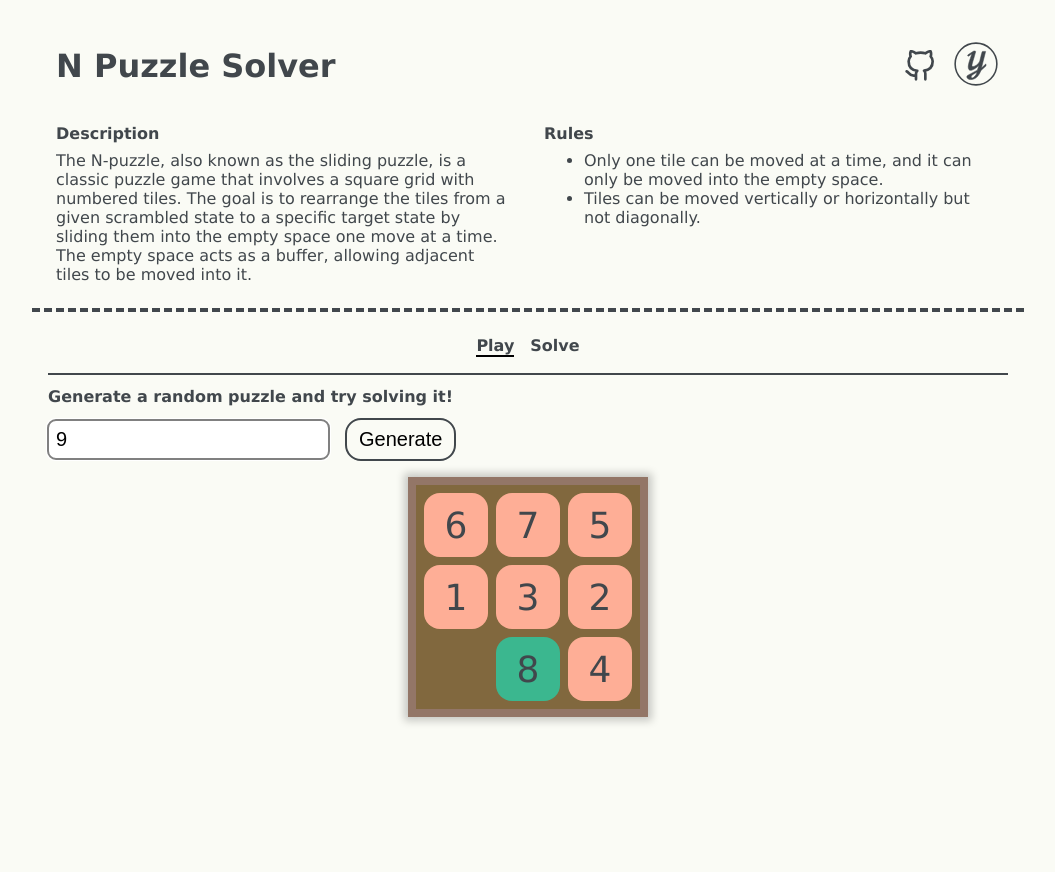
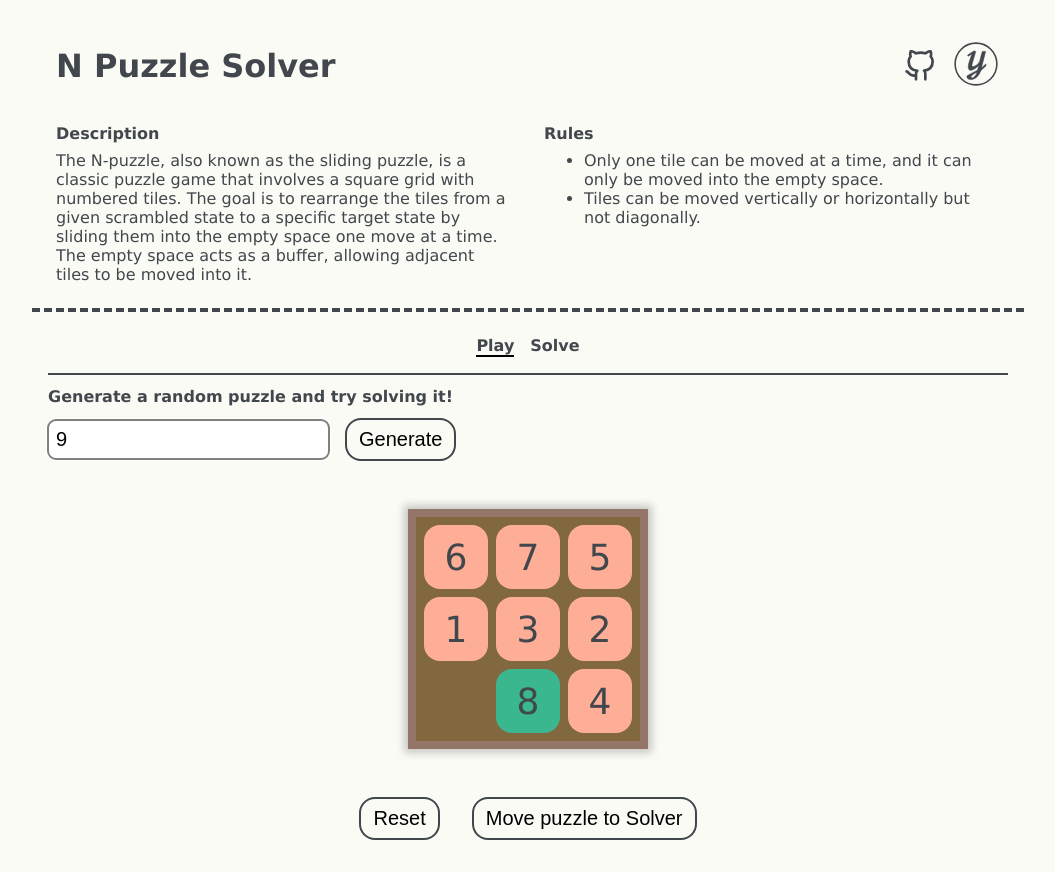
Before and after one commit to yashUcr773/N-Puzzle-Solver, an Angular app: page / in a window 1280 px wide. Shown: the whole page, without its empty margins (112-1167 px from the left). Before the commit the page ends 800 px from the top, so only its background shows below. Built offline with nearby package versions, Linux system fonts and the light colour scheme.

Commit message:
added reset and move button

```diff
--- a/src/app/components/main/main.component.html
+++ b/src/app/components/main/main.component.html
@@ -63,10 +63,10 @@
             </div>
             <div class="content-body">
                 <ng-container *ngIf="activeMode=='Play'">
-                    <app-player></app-player>
+                    <app-player (movePuzzleToSolverEvent)="movePuzzleToSolverEvent($event)"></app-player>
                 </ng-container>
                 <ng-container *ngIf="activeMode=='Solve'">
-                    <app-solver></app-solver>
+                    <app-solver [moveToSolverEvent]="moveToSolverEvent"></app-solver>
                 </ng-container>
             </div>
         </div>
--- a/src/app/components/main/main.component.ts
+++ b/src/app/components/main/main.component.ts
@@ -1,4 +1,4 @@
-import { ChangeDetectorRef, Component } from '@angular/core';
+import { ChangeDetectorRef, Component, EventEmitter, OnInit } from '@angular/core';
 import { links } from 'src/app/constants/links';
 import { AppHelperService } from 'src/app/services/apphelper.service';
 
@@ -7,10 +7,13 @@ import { AppHelperService } from 'src/app/services/apphelper.service';
     templateUrl: './main.component.html',
     styleUrls: ['./main.component.scss']
 })
-export class MainComponent {
+export class MainComponent implements OnInit {
 
     social_links = links;
     activeMode: ActiveModes = 'Play';
+
+    moveToSolverEvent = new EventEmitter<any>();
+
     constructor(private appHelperService: AppHelperService,
         private ref: ChangeDetectorRef) {
 
@@ -48,6 +51,15 @@ export class MainComponent {
         this.ref.detectChanges();
     }
 
+    movePuzzleToSolverEvent(event: any) {
+        this.setActiveMode('Solve');
+        this.ref.detectChanges();
+        setTimeout(() => {
+
+            this.moveToSolverEvent.emit(event);
+        })
+    }
+
 
 }
 
--- a/src/app/components/player/player.component.html
+++ b/src/app/components/player/player.component.html
@@ -16,10 +16,19 @@
     <div class="board-container" *ngIf="displayPuzzle">
         <div class="board">
             <app-board #board [puzzleSize]=puzzleSize [puzzleState]=puzzleState [solutionState]=solutionState
-                [solutionState]=solutionState [displayPuzzle]=displayPuzzle (solvedEvent)="solvedEvent($event)"></app-board>
+                [solutionState]=solutionState [displayPuzzle]=displayPuzzle
+                (solvedEvent)="solvedEvent($event)"></app-board>
         </div>
         <div class="message" *ngIf="puzzleSolved">
             <p>Solved!!</p>
         </div>
     </div>
+
+    <div class="buttons-container">
+        <button class="btn move-button" (click)="resetToOriginal()">Reset</button>
+        <button class="btn move-button" (click)="movePuzzleToSolver()"
+            title="In case you were not able to solve it and would like to see the solution. Click me!">Move puzzle to
+            Solver</button>
+    </div>
+
 </div>
--- a/src/app/components/player/player.component.scss
+++ b/src/app/components/player/player.component.scss
@@ -1,5 +1,6 @@
 .content-container {
     border-top: 2px solid var(--text_color);
+
     .header-container {
 
         .title {
@@ -62,7 +63,7 @@
     }
 
     .board-container {
-        margin: 16px 0px;
+        margin: 48px 0px;
         display: flex;
         justify-content: center;
         align-items: center;
@@ -74,4 +75,23 @@
             color: green;
         }
     }
+
+    .buttons-container {
+        display: flex;
+        flex-direction: row;
+        justify-content: center;
+        align-items: center;
+        gap: 32px;
+
+        .btn {
+            background: transparent;
+            outline: none;
+            text-decoration: none;
+            cursor: pointer;
+            font-size: 20px;
+            border: 2px solid var(--text_color);
+            border-radius: 16px;
+            padding: 8px 12px;
+        }
+    }
 }
--- a/src/app/components/player/player.component.ts
+++ b/src/app/components/player/player.component.ts
@@ -1,4 +1,4 @@
-import { Component, OnInit, ChangeDetectorRef, HostListener } from '@angular/core';
+import { Component, OnInit, ChangeDetectorRef, HostListener, Output, EventEmitter } from '@angular/core';
 import { BoardHelperService } from 'src/app/services/board-helper.service';
 
 @Component({
@@ -17,6 +17,10 @@ export class PlayerComponent implements OnInit {
     displayPuzzle = false;
     inputValue = "";
     puzzleSolved = false;
+    originalState = this.puzzleState;
+
+    @Output() movePuzzleToSolverEvent = new EventEmitter<any>();
+
 
     constructor(private boardHelperService: BoardHelperService,
         private ref: ChangeDetectorRef) {
@@ -45,6 +49,7 @@ export class PlayerComponent implements OnInit {
             this.puzzleSize = size;
             this.solutionState = this.boardHelperService.generateDefaultSolutionStateFromSize(this.puzzleSize);
             this.puzzleState = this.boardHelperService.generateRandomStateFromSize(this.puzzleSize, this.solutionState);
+            this.originalState = JSON.parse(JSON.stringify(this.puzzleState))
             this.mode = 'Play';
             this.showPuzzleError = false;
             this.displayPuzzle = true;
@@ -59,5 +64,13 @@ export class PlayerComponent implements OnInit {
         this.puzzleSolved = event;
     }
 
+    movePuzzleToSolver() {
+        this.movePuzzleToSolverEvent.emit({ puzzleState: this.puzzleState });
+    }
+
+    resetToOriginal() {
+        this.puzzleState = JSON.parse(JSON.stringify(this.originalState));
+        this.ref.detectChanges();
+    }
 
 }
--- a/src/app/components/solver/solver.component.ts
+++ b/src/app/components/solver/solver.component.ts
@@ -1,4 +1,4 @@
-import { ChangeDetectorRef, Component, OnInit } from '@angular/core'
+import { ChangeDetectorRef, Component, OnInit, EventEmitter, Input } from '@angular/core'
 import { BoardHelperService } from 'src/app/services/board-helper.service';
 import { DIRECTIONS_MAP, Heuristic } from 'src/app/constants/solverConstants';
 
@@ -10,6 +10,9 @@ import { DIRECTIONS_MAP, Heuristic } from 'src/app/constants/solverConstants';
 export class SolverComponent implements OnInit {
 
 
+    @Input()
+    moveToSolverEvent: EventEmitter<any> | undefined;
+    x: any = undefined;
 
     inputConfig: stateConfig = {
         enteredValue: "",
@@ -77,6 +80,7 @@ export class SolverComponent implements OnInit {
         this.goalConfig.enteredValue = "1 2 3 4 5 6 7 8 0";
         this.generateInitialPuzzle();
         this.generateGoalPuzzle();
+        this.moveToSolverEventSubscriber();
     }
 
     generateInitialPuzzle() {
@@ -194,6 +198,25 @@ export class SolverComponent implements OnInit {
 
     }
 
+    moveToSolverEventSubscriber() {
+        if (this.moveToSolverEvent) {
+            this.x = this.moveToSolverEvent.subscribe((event) => {
+                console.log('11')
+                let input = JSON.parse(JSON.stringify(event.puzzleState.join(' ')));
+                let goal = this.boardHelperService.generateDefaultSolutionStateFromSize(event.puzzleState.length).join(' ');
+                this.inputConfig.enteredValue = input;
+                this.goalConfig.enteredValue = goal;
+                this.generateInitialPuzzle();
+                this.generateGoalPuzzle();
+            });
+        }
+    }
+
+    ngOnDestroy(): void {
+        if (this.moveToSolverEvent) {
+            this.x.unsubscribe();
+        }
+    }
 
 }
 
```
Also changed, not shown: 1 other file (tests, documents, lock files or other folders).
